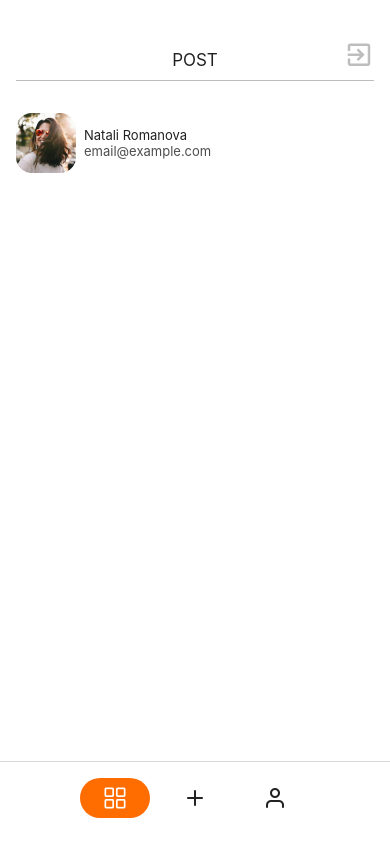
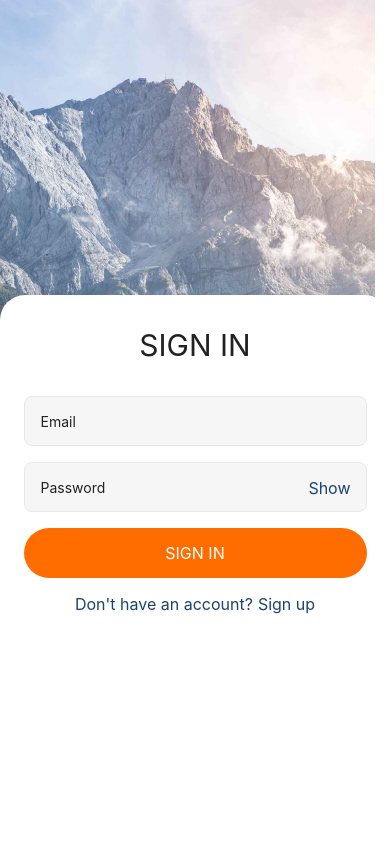
Before and after one commit to OlhaSuchok/reactNative-hw, a React Native app: screen /Login in a window 390 px wide. Built offline with nearby package versions, Linux system fonts and the light colour scheme.

Commit message:
Fixed routs

```diff
--- a/App.js
+++ b/App.js
@@ -1,11 +1,10 @@
-import React from "react";
+import React, { useState } from "react";
 import { NavigationContainer } from "@react-navigation/native";
 import { useFonts } from "expo-font";
 import { useRoute } from "./router";
 
 export default function App() {
-  // const routing = useRoute(false);
-  const routing = useRoute(true);
+  const routing = useRoute(false);
 
   const [fontsLoaded] = useFonts({
     "Roboto - regular": require("./assets/fonts/Roboto/Roboto-Regular.ttf"),
--- a/router.js
+++ b/router.js
@@ -10,27 +10,23 @@ const Stack = createStackNavigator();
 export const useRoute = (isAuth) => {
   if (!isAuth) {
     return (
-      <Stack.Navigator>
+      <Stack.Navigator initialRouteName="Login">
+        <Stack.Screen
+          name="Login"
+          component={LoginScreen}
+          options={{ headerShown: false }}
+        />
         <Stack.Screen
           name="Register"
           component={RegistrationScreen}
           options={{ headerShown: false }}
         />
         <Stack.Screen
-          name="Login"
-          component={LoginScreen}
+          name="Home"
+          component={Home}
           options={{ headerShown: false }}
         />
       </Stack.Navigator>
     );
   }
-  return (
-    <Stack.Navigator>
-      <Stack.Screen
-        name="Home"
-        component={Home}
-        options={{ headerShown: false }}
-      />
-    </Stack.Navigator>
-  );
 };
--- a/src/Screens/Auth/LoginScreen/LoginScreen.jsx
+++ b/src/Screens/Auth/LoginScreen/LoginScreen.jsx
@@ -31,7 +31,7 @@ export const LoginScreen = ({ navigation }) => {
       Alert.alert("Hello!");
 
       console.log(`'email:', ${email}, 'password:', ${password},`);
-
+      navigation.navigate("Home");
       setEmail("");
       setPassword("");
     }
--- a/src/Screens/Auth/RegistrationScreen/RegistrationScreen.jsx
+++ b/src/Screens/Auth/RegistrationScreen/RegistrationScreen.jsx
@@ -38,6 +38,7 @@ export const RegistrationScreen = ({ navigation }) => {
         `'name:', ${name}, 'email:', ${email}, 'password:', ${password},`
       );
 
+      navigation.navigate("Home");
       setName("");
       setEmail("");
       setPassword("");
--- a/src/Screens/Main/Home/Home.jsx
+++ b/src/Screens/Main/Home/Home.jsx
@@ -17,6 +17,7 @@ const MainTab = createBottomTabNavigator();
 export const Home = () => {
   return (
     <MainTab.Navigator
+      initialRouteName="Posts"
       screenOptions={{
         tabBarShowLabel: false,
         tabBarStyle: {
```
